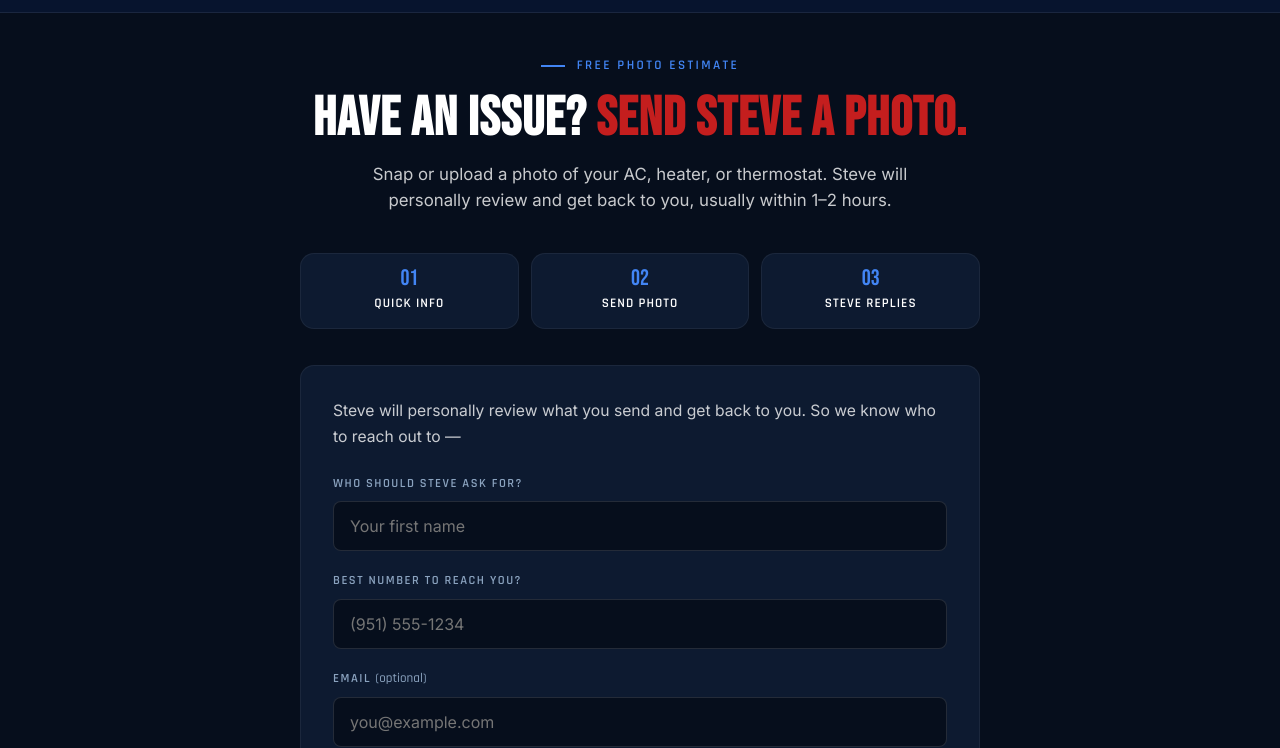
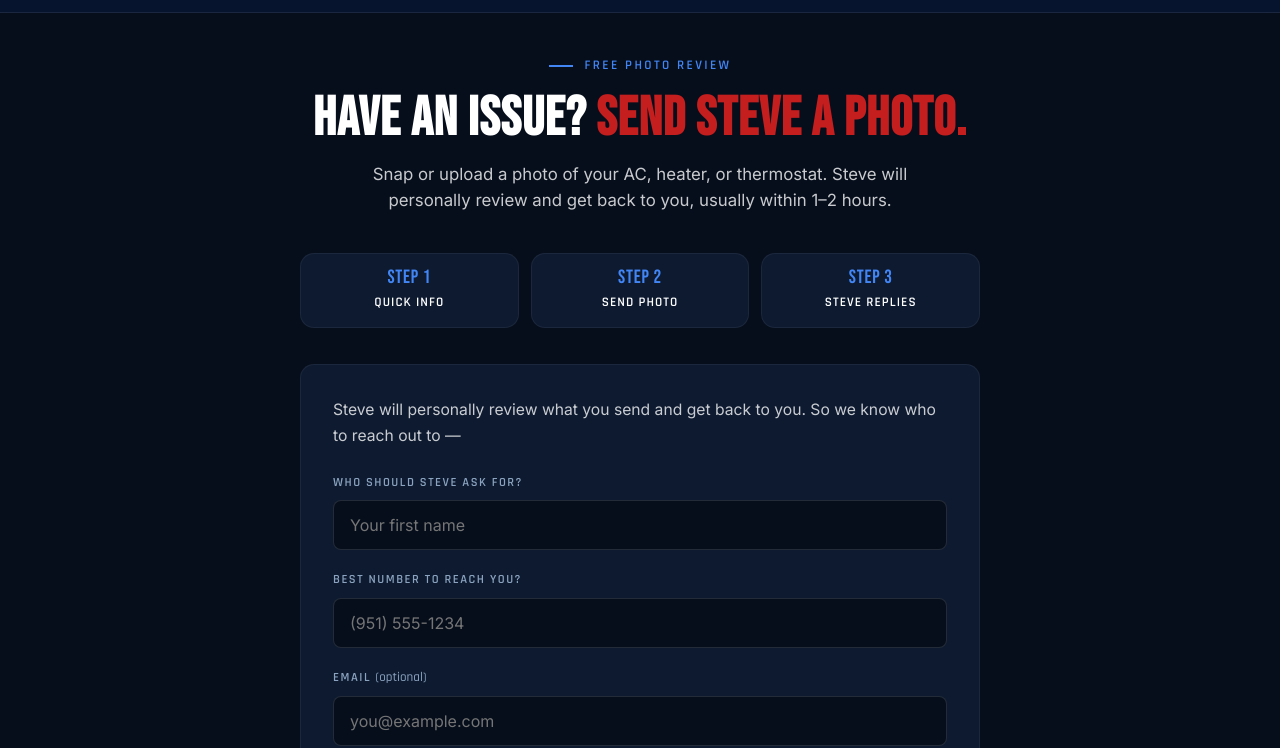
Before and after one commit to NexaDigitalLabs/steves-heating-and-air, a website: page public/diagnose/index.html in a window 1280 px wide. Shown: the part 52-800 px from the top of the page. Drawn offline with Linux system fonts and the light colour scheme.

Commit message:
Add files via upload

```diff
--- a/public/diagnose/index.html
+++ b/public/diagnose/index.html
@@ -81,7 +81,7 @@
     /* ─── Steps strip ─── */
     .steps { display: flex; gap: 12px; margin-bottom: 36px; }
     .step { flex: 1; background: var(--mid); border: 1px solid rgba(255,255,255,.06); border-radius: var(--r-lg); padding: 14px 12px; text-align: center; }
-    .step-num { font-family: 'Bebas Neue', sans-serif; font-size: 1.4rem; color: var(--blueAcc); line-height: 1; margin-bottom: 4px; }
+    .step-num { font-family: 'Bebas Neue', sans-serif; font-size: 1.2rem; color: var(--blueAcc); line-height: 1; margin-bottom: 6px; letter-spacing: .04em; }
     .step-tx { font-family: 'Rajdhani', sans-serif; font-weight: 600; font-size: .82rem; letter-spacing: .08em; text-transform: uppercase; color: var(--white); }
 
     /* ─── Form card ─── */
@@ -269,7 +269,7 @@
       .card { padding: 22px; }
       .steps { gap: 8px; }
       .step { padding: 12px 8px; }
-      .step-num { font-size: 1.2rem; }
+      .step-num { font-size: 1rem; }
       .step-tx { font-size: .72rem; letter-spacing: .06em; }
       .pp { grid-template-columns: 1fr; }
       .ph h1 { font-size: 2rem; }
@@ -289,15 +289,15 @@
 
   <main class="wrap">
     <div class="ph">
-      <div class="eyebrow">Free Photo Estimate</div>
+      <div class="eyebrow">Free Photo Review</div>
       <h1>Have an Issue? <em>Send Steve a Photo.</em></h1>
       <p>Snap or upload a photo of your AC, heater, or thermostat. Steve will personally review and get back to you, usually within 1&ndash;2 hours.</p>
     </div>
 
     <div class="steps">
-      <div class="step"><div class="step-num">01</div><div class="step-tx">Quick Info</div></div>
-      <div class="step"><div class="step-num">02</div><div class="step-tx">Send Photo</div></div>
-      <div class="step"><div class="step-num">03</div><div class="step-tx">Steve Replies</div></div>
+      <div class="step"><div class="step-num">Step 1</div><div class="step-tx">Quick Info</div></div>
+      <div class="step"><div class="step-num">Step 2</div><div class="step-tx">Send Photo</div></div>
+      <div class="step"><div class="step-num">Step 3</div><div class="step-tx">Steve Replies</div></div>
     </div>
 
     <div class="error-banner" id="errorBanner"></div>
```
